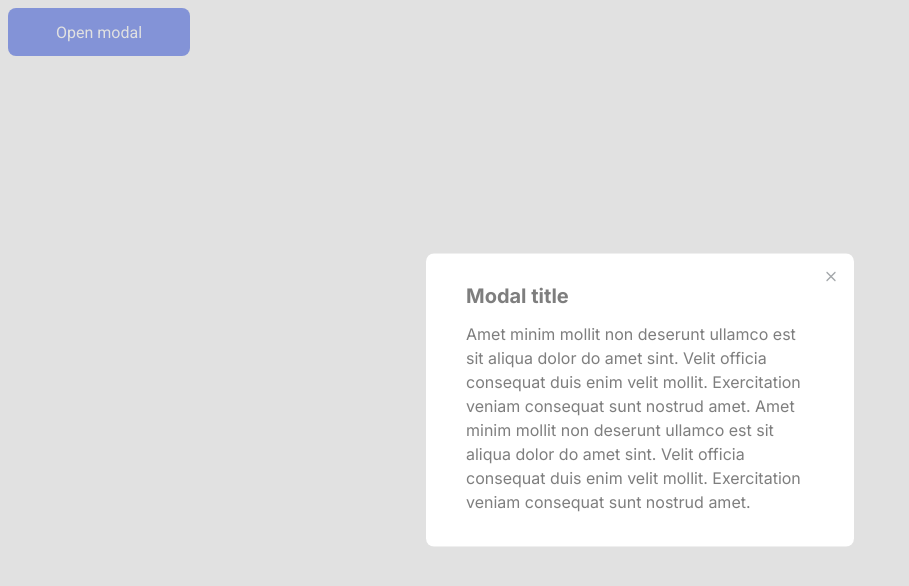
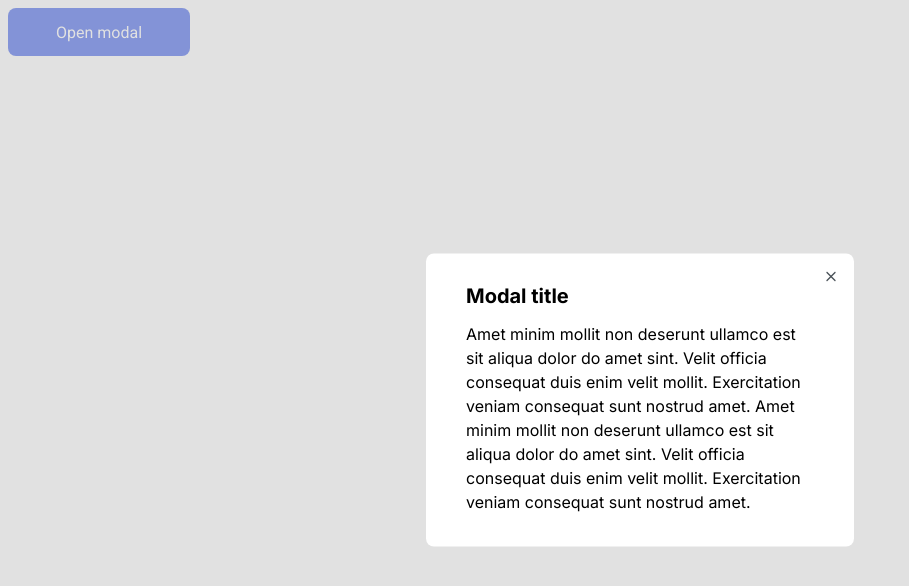
Before and after one commit to js-tasks-ru/htmlcss-20220414_phpwork, a website: page 05-lection3/02-modal/index.html in a window 1280 px wide. Both pictures are taken after a click on the button "Open modal". Shown: the whole page, without its empty margins (0-909 px from the left). Drawn offline with Linux system fonts and the light colour scheme.

Commit message:
update 1 for solution for lection 3 task 2 (modal)

```diff
--- a/05-lection3/02-modal/modal.css
+++ b/05-lection3/02-modal/modal.css
@@ -5,8 +5,7 @@
     right: 0;
     bottom: 0;
 
-    background-color: #C4C4C4;
-    opacity: 0.5;
+    background-color: rgba(196, 196, 196, 0.5);
 
     display: none;
 }
@@ -24,7 +23,6 @@
     top: 50%;
 
     transform: translate(-50%, -50%);
-    opacity: 2;
 }
 
 .modal__close {
```
